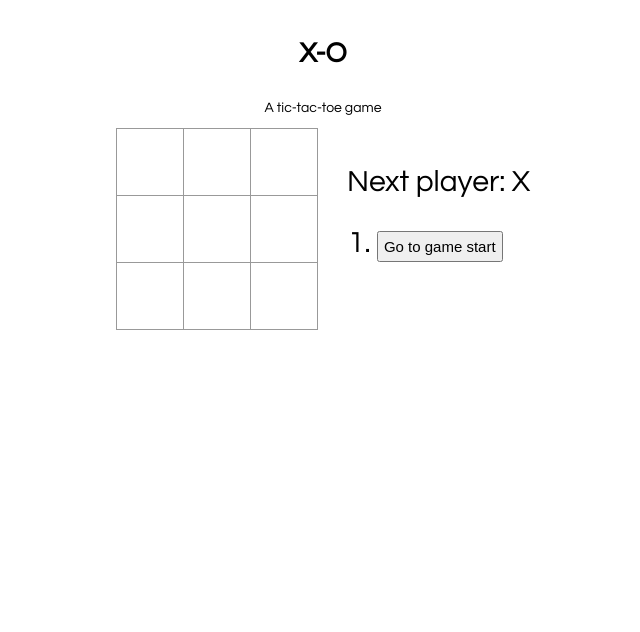
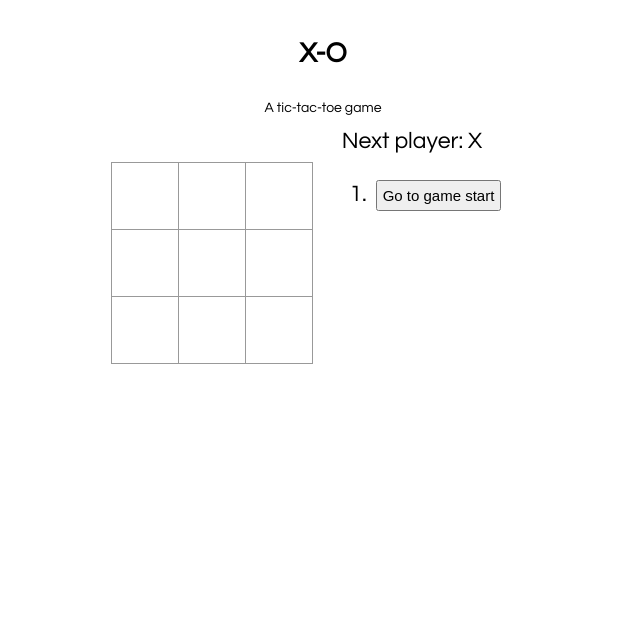
Before and after one commit to NicholasDuFour/x-o-game, a React app: page / in a window 1280 px wide. Shown: the whole page, without its empty margins (317-957 px from the left). Built offline with nearby package versions, Linux system fonts and the light colour scheme.

Commit message:
style adjustments

```diff
--- a/src/index.css
+++ b/src/index.css
@@ -2,6 +2,10 @@ body {
     font: 14px "Century Gothic", Futura, sans-serif;
     margin: 20px;
   }
+
+  /* div {
+    border: 1px solid black;
+  } */
 
   .heading {
     display: flex;
@@ -27,7 +31,7 @@ body {
     background: #fff;
     border: 1px solid #999;
     float: left;
-    font-size: 54px;
+    font-size: 40px;
     font-weight: bold;
     line-height: 68px;
     height: 68px;
@@ -54,12 +58,15 @@ body {
 
   .game-info {
     margin-left: 30px;
-    font-size: 30px;
+    font-size: 23px;
+    height: 500px;
+    margin: 10px auto;
   }
 
   .go-to-btn {
     padding: 5px;
     font-size: 15px;
+    margin: 4px;
   }
 
 /* Tablet/Desktop Styles */
@@ -68,5 +75,15 @@ body {
       display: flex;
       flex-direction: row;
       justify-content: center;
+      height: 500px;
+    }
+
+    .game-board {
+      position: relative;
+      bottom: 115px;
+    }
+
+    .game-info {
+      margin: 10px 30px;
     }
   }
--- a/src/index.js
+++ b/src/index.js
@@ -108,8 +108,8 @@ import Header from './Header.js';
 
 
       return (
-      <div className="wrapper">
-          <Header/>
+       <div className="wrapper">
+           <Header/>
         <div className="game" role="main">
           <div className="game-board">
             <Board
@@ -122,7 +122,7 @@ import Header from './Header.js';
             <ol>{moves}</ol>
           </div>
         </div>
-      </div>
+       </div>
       );
     }
   }
```
Also changed, not shown: package.json (+7 -1 lines), 1 other file.
